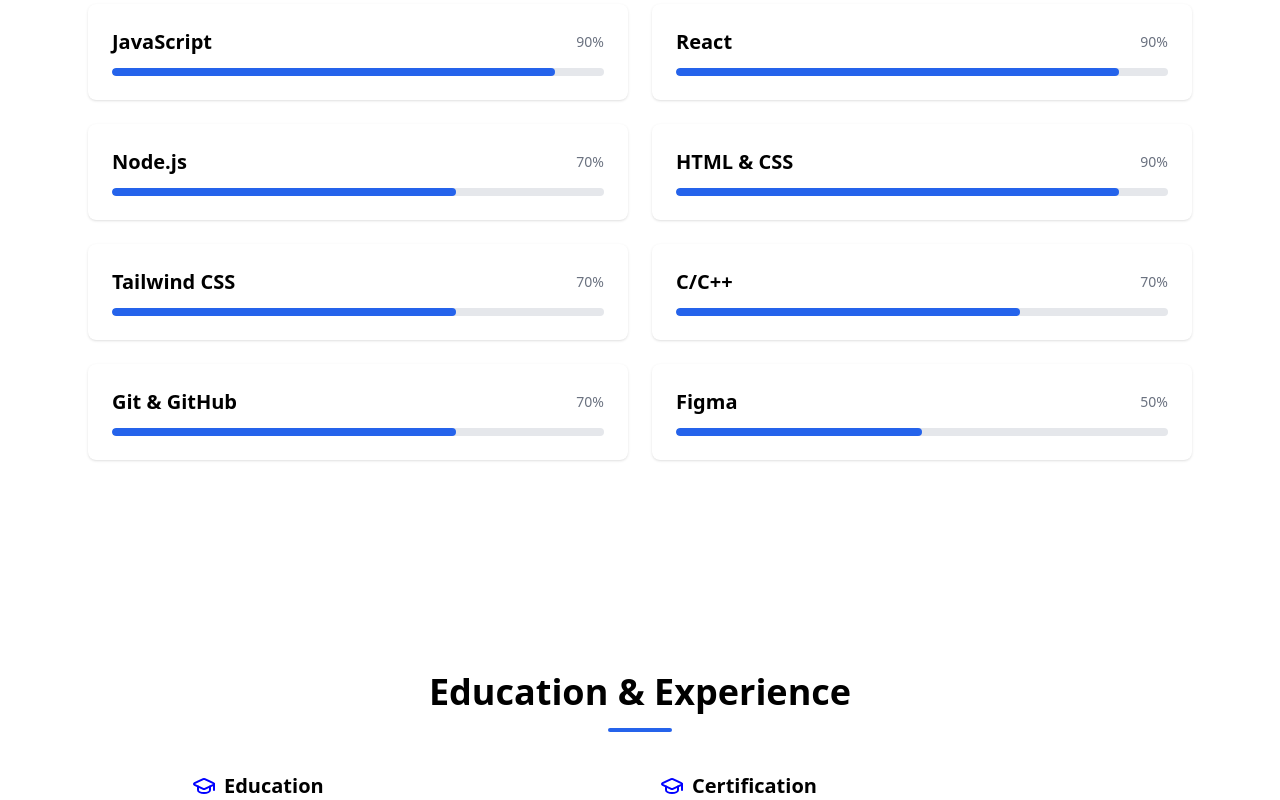
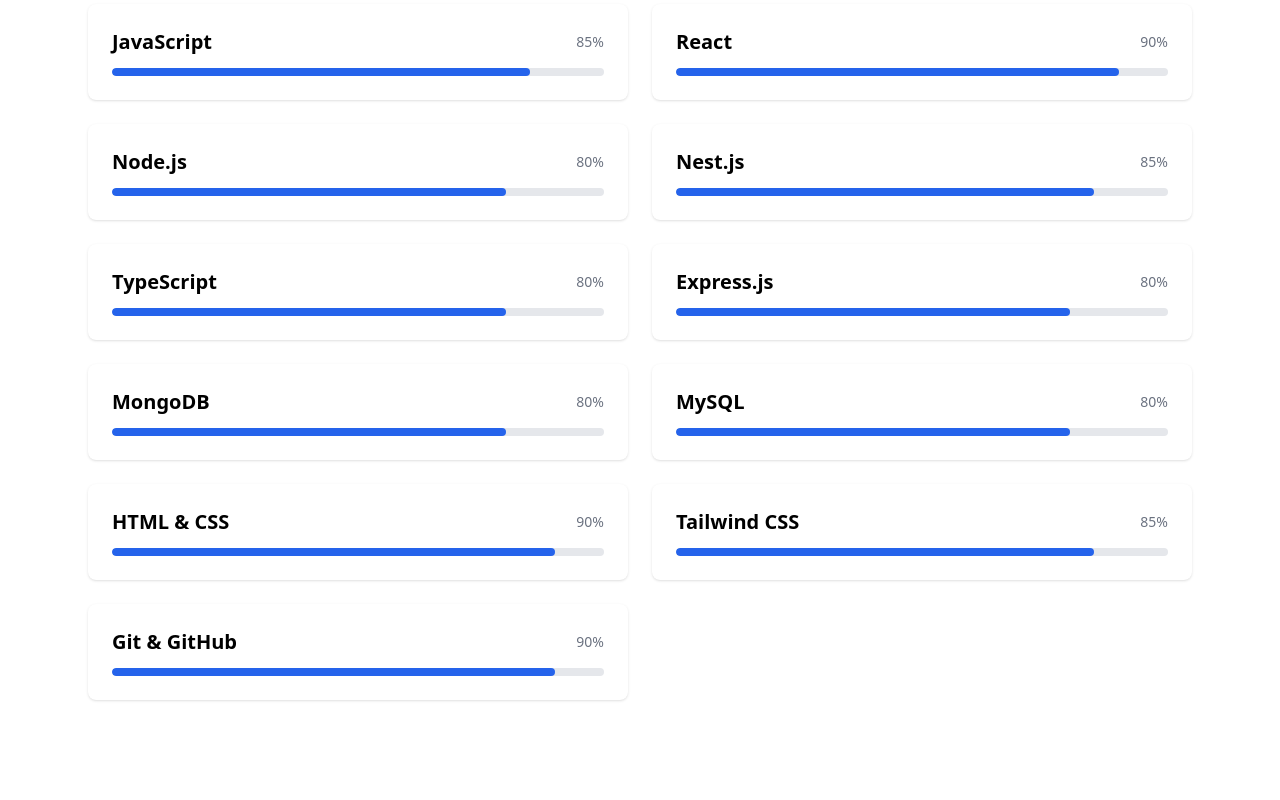
Before and after one commit to Manojhajam/Portfolio, a React (Vite) app in the folder my-project/: page / in a window 1280 px wide. Shown: the part 1760-2560 px from the top of the page. Built offline with nearby package versions, Linux system fonts and the light colour scheme.

Commit message:
Update skill percentages and add missing skills in Skills component

```diff
--- a/my-project/src/components/Skills/Skills.jsx
+++ b/my-project/src/components/Skills/Skills.jsx
@@ -2,14 +2,17 @@
 import { motion } from "motion/react";
 
 const skillsData = [
-  { name: "JavaScript", level: "Advanced", percentage: 90 },
+  { name: "JavaScript", level: "Advanced", percentage: 85 },
   { name: "React", level: "Advanced", percentage: 90 },
-  { name: "Node.js", level: "Intermediate", percentage: 70 },
+  { name: "Node.js", level: "Intermediate", percentage: 80 },
+  { name: "Nest.js", level: "Intermediate", percentage: 85 },
+  { name: "TypeScript", level: "Intermediate", percentage: 80 },
+  { name: "Express.js", level: "Intermediate", percentage: 80 },
+  { name: "MongoDB", level: "Intermediate", percentage: 80 },
+  { name: "MySQL", level: "Intermediate", percentage: 80 },
   { name: "HTML & CSS", level: "Advanced", percentage: 90 },
-  { name: "Tailwind CSS", level: "Intermediate", percentage: 70 },
-  { name: "C/C++", level: "Intermediate", percentage: 70 },
-  { name: "Git & GitHub", level: "Intermediate", percentage: 70 },
-  { name: "Figma", level: "Beginner", percentage: 50 },
+  { name: "Tailwind CSS", level: "Intermediate", percentage: 85 },
+  { name: "Git & GitHub", level: "Intermediate", percentage: 90 },
 ];
 
 const Skills = () => {
```
